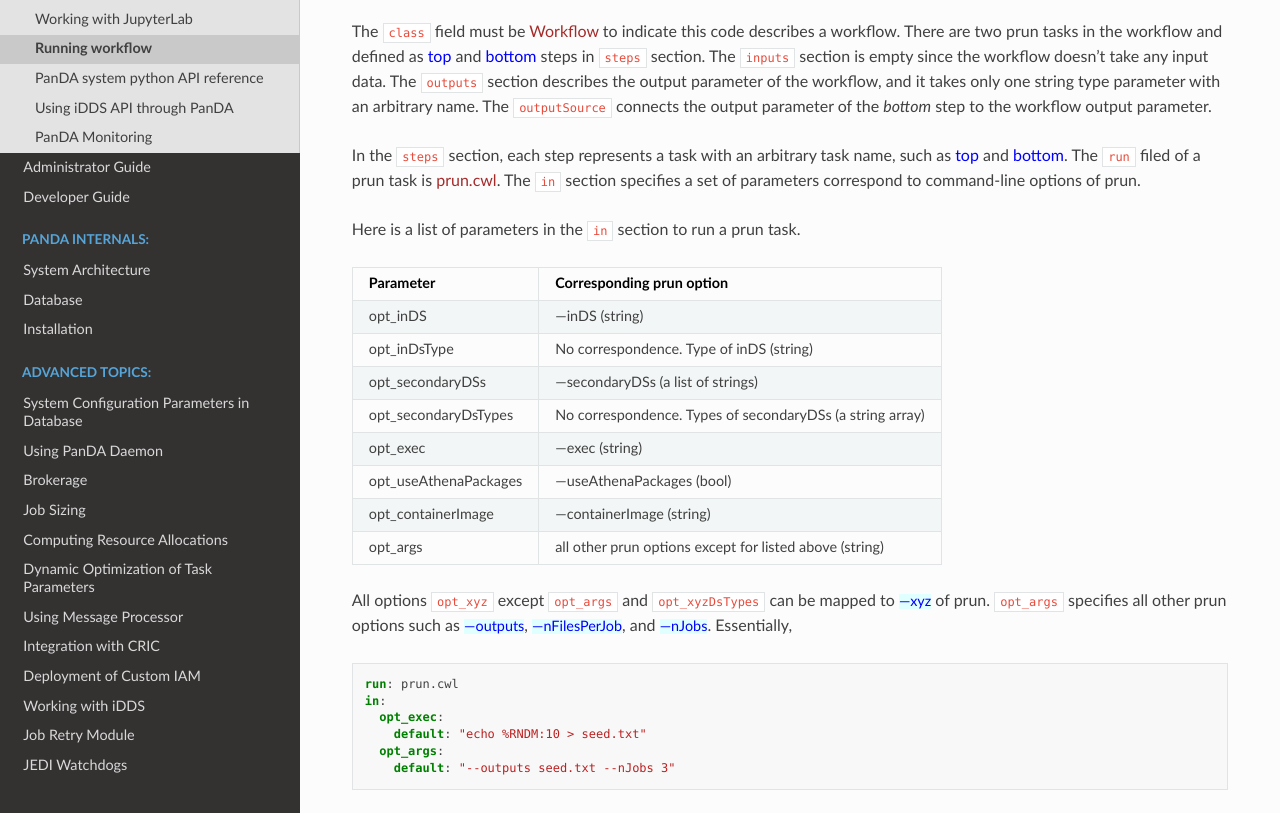
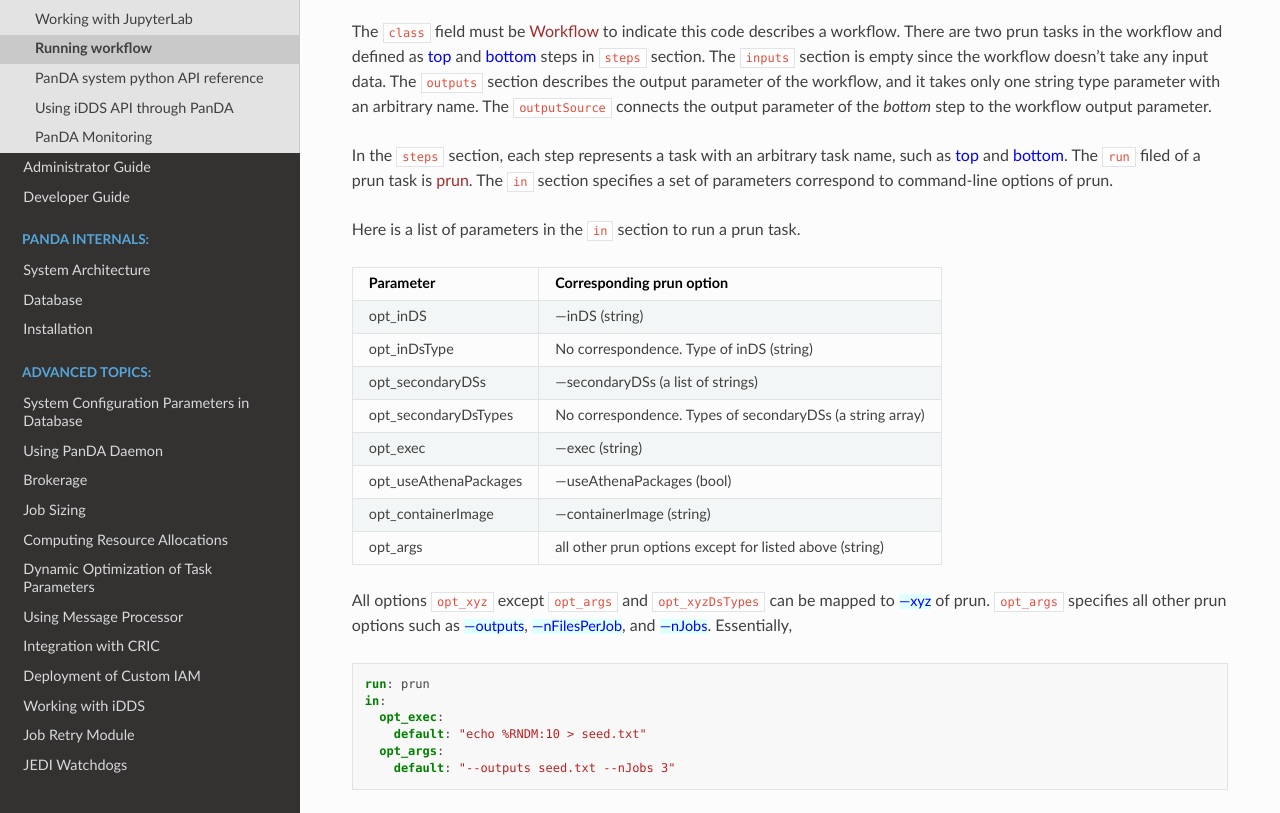
Before and after one commit to PanDAWMS/panda-docs, a Sphinx documentation site: the page built from docs/source/client/pchain.rst, in a window 1280 px wide and 900 px high, scrolled down 1436 px, cut to the strip 87-900 px from the top of the window. Built offline with Sphinx 7.4.7 and the Read the Docs theme 2.0.0, drawn with Linux system fonts in a browser that asks for light colours; pages that are not in the unit, such as notebooks, are missing from menus.

Commit message:
p*.cwl -> p*

```diff
--- a/docs/source/client/pchain.rst
+++ b/docs/source/client/pchain.rst
@@ -49,7 +49,7 @@ The ``outputSource`` connects the output parameter of the *bottom* step to the w
 
 In the ``steps`` section, each step represents a task with an arbitrary task name, such as :blue:`top`
 and :blue:`bottom`.
-The ``run`` filed of a prun task is :brown:`prun.cwl`. The ``in`` section specifies a set of parameters
+The ``run`` filed of a prun task is :brown:`prun`. The ``in`` section specifies a set of parameters
 correspond to command-line options of prun.
 
 Here is a list of parameters in the ``in`` section to run a prun task.
@@ -83,7 +83,7 @@ Essentially,
 
 .. code-block:: yaml
 
-    run: prun.cwl
+    run: prun
     in:
       opt_exec:
         default: "echo %RNDM:10 > seed.txt"
@@ -292,7 +292,7 @@ and the output data :brown:`metrics.tgz` of the :blue:`main_hpo` step is used as
 :blue:`post_proc` step.
 Both :blue:`main_hpo` and :blue:`post_proc` steps specify ``when`` since they waits until the upstream step is done.
 
-The ``run`` filed of a phpo task is :brown:`phpo.cwl`.
+The ``run`` filed of a phpo task is :brown:`phpo`.
 Here is a list of parameters in the ``in`` section to run a prun task.
 
 .. list-table::
```
Also changed, not shown: 6 other files.
